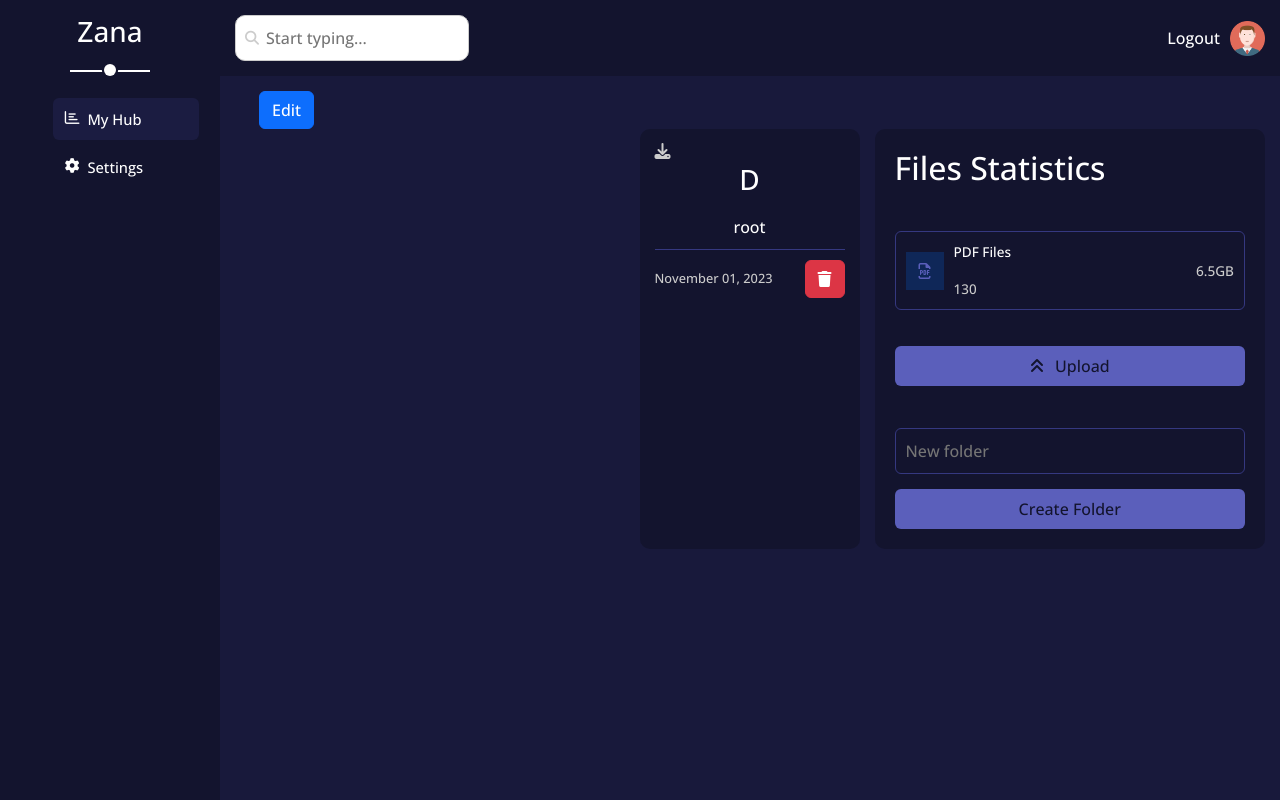
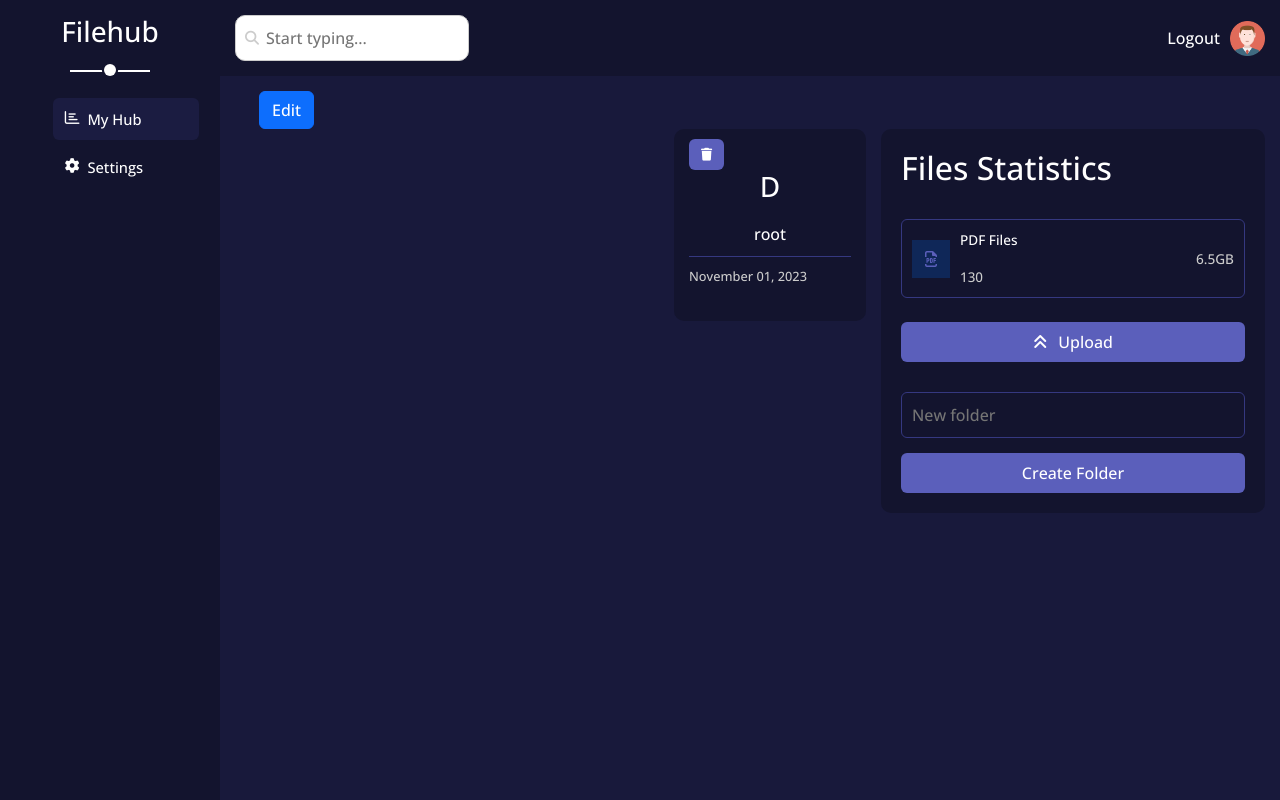
Before and after one commit to pankaj1707k/filehub, a Django app: template src/client/templates/private/dashboard/dashboard.html in a window 1280 px wide. Run offline with Django 4.2, Linux system fonts and the light colour scheme; the template is opened without the code that fills it: values that come from a table or form of the project are taken from there, others are empty; the visitor is signed in with stand-in values (Sample User, id 1); data comes from the database, SQL or seed files in the repository; some libraries are stand-ins or nearby versions.

Commit message:
fix: redesign layout and ui of dashboard cards and file description page

```diff
--- a/src/client/static/css/dashboard.css
+++ b/src/client/static/css/dashboard.css
@@ -614,9 +614,8 @@ main .main-content .title::after {
   }
 }
 .files-main-content .files-statistics {
-  min-width: 250px;
-  min-height: 420px;
-  max-height: 420px;
+  height: 24rem;
+  width: 24rem;
   padding: var(--secondary-padding);
   background-color: var(--base-color);
   border-radius: var(--first-radius);
@@ -677,7 +676,7 @@ main .main-content .title::after {
 .main-content .box .general-info-section2 form input[type="submit"],
 .files-main-content .files-statistics form #dir-btn {
   background-color: var(--blue-color);
-  color: var(--base-color);
+  color: white;
   font-size: 1rem;
   padding: calc(var(--fourth-padding) - 2px) var(--fourth-padding);
   border-radius: var(--secondary-radius);
@@ -759,7 +758,8 @@ main .main-content .title::after {
   flex-wrap: wrap;
 }
 .files-main-content .files-boxes .file-box {
-  min-width: 220px;
+  min-width: 12rem;
+  max-height: 12rem;
   flex: 1;
   padding: var(--fourth-padding) var(--third-padding);
   background-color: var(--base-color);
--- a/src/client/templates/private/base.html
+++ b/src/client/templates/private/base.html
@@ -26,7 +26,7 @@
       <div class="sidebar">
         <div class="brand">
           <i class="fa-solid fa-xmark xmark"></i>
-          <h3>Zana</h3>
+          <h3>Filehub</h3>
         </div>
         <ul>
           <li>
--- a/src/client/templates/private/dashboard/dashboard.html
+++ b/src/client/templates/private/dashboard/dashboard.html
@@ -101,3 +101,17 @@
   </div>
 </div>
 {% endblock content %}
+{% block no_search_bar %}
+<div class="search">
+  <input
+    type="search"
+    name="q"
+    hx-get="{% url 'search_content' %}"
+    hx-trigger="keyup changed delay:500ms"
+    hx-target=".files-boxes"
+    hx-swap="innerHTML"
+    placeholder="Go to Hub to Search"
+    disabled="disabled"
+  />
+</div>
+{% endblock no_search_bar %}
--- a/src/client/templates/private/dashboard/dirs_and_files.html
+++ b/src/client/templates/private/dashboard/dirs_and_files.html
@@ -1,39 +1,43 @@
 {% load static %} {% for dir in dirs %}
 <div class="file-box">
-  <i class="fa-solid fa-download"></i>
+  <!-- <i class="fa-solid fa-download"></i> -->
+  <button
+      class="btn btn-danger"
+      hx-post="{% url 'delete_dir' dir.id %}"
+      hx-trigger="click"
+      hx-headers='{"X-CSRFToken": "{{ csrf_token }}"}'
+      style="background-color: #5b5fbb !important;font-size: 0.8rem;border: none;"
+    >
+      <i class="fa-solid fa-trash"></i>
+    </button>
   <div class="file-box-card-body">
     <h3>D</h3>
     <a href="{% url 'dir_contents' dir.id %}">{{ dir.name }}</a>
   </div>
   <div class="file-box-card-footer">
     <span> {{ dir.last_modified|date:"F d, Y" }} </span>
-    <button
-      class="btn btn-danger"
-      hx-post="{% url 'delete_dir' dir.id %}"
-      hx-trigger="click"
-      hx-headers='{"X-CSRFToken": "{{ csrf_token }}"}'
-    >
-      <i class="fa-solid fa-trash"></i>
-    </button>
+
   </div>
 </div>
 {% endfor %} {% for file in files %}
 <div class="file-box">
-  <i class="fa-solid fa-download"></i>
+  <!-- <i class="fa-solid fa-download"></i> -->
+  <button
+      class="btn btn-danger"
+      hx-post="{% url 'delete_file' file.id %}"
+      hx-trigger="click"
+      hx-headers='{"X-CSRFToken": "{{ csrf_token }}"}'
+      style="background-color: #5b5fbb !important;font-size: 0.8rem;border: none;"
+    >
+      <i class="fa-solid fa-trash" ></i>
+    </button>
   <div class="file-box-card-body">
     <h3>F</h3>
     <a href="{% url 'detail_file' file.id %}">{{ file.name }}</a>
   </div>
   <div class="file-box-card-footer">
     <span> {{ file.uploaded_on|date:"F d, Y" }} </span>
-    <button
-      class="btn btn-danger"
-      hx-post="{% url 'delete_file' file.id %}"
-      hx-trigger="click"
-      hx-headers='{"X-CSRFToken": "{{ csrf_token }}"}'
-    >
-      <i class="fa-solid fa-trash"></i>
-    </button>
+
   </div>
 </div>
 {% endfor %}
```
Also changed, not shown: src/client/templates/private/dashboard/file_detail.html (+13 -6 lines).
